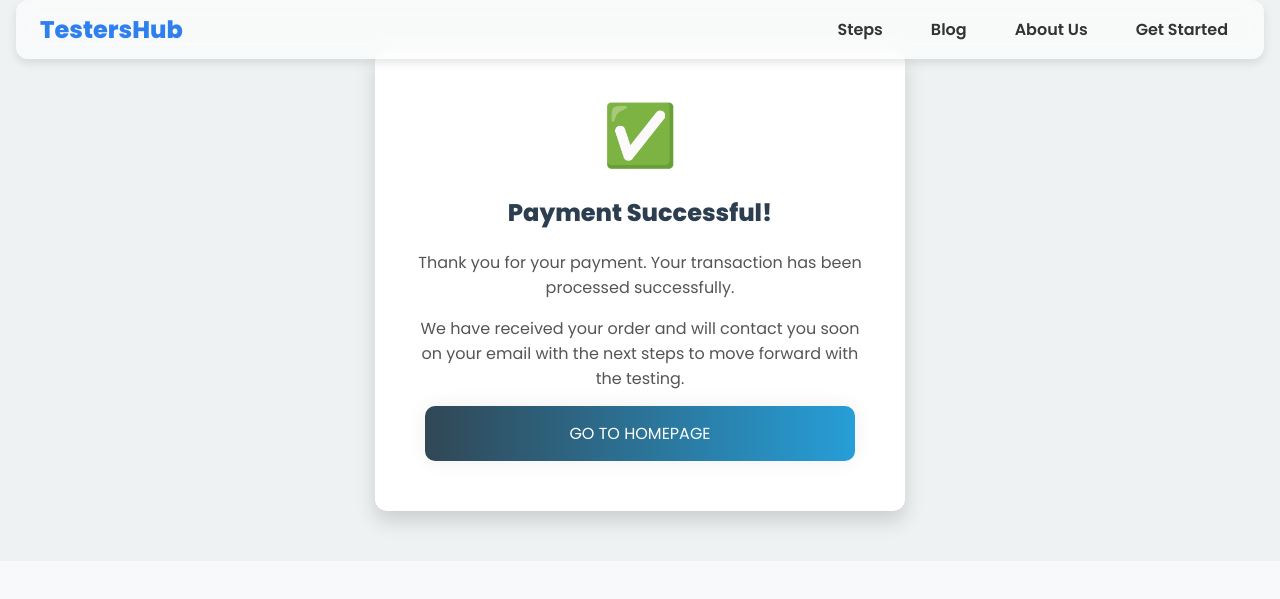
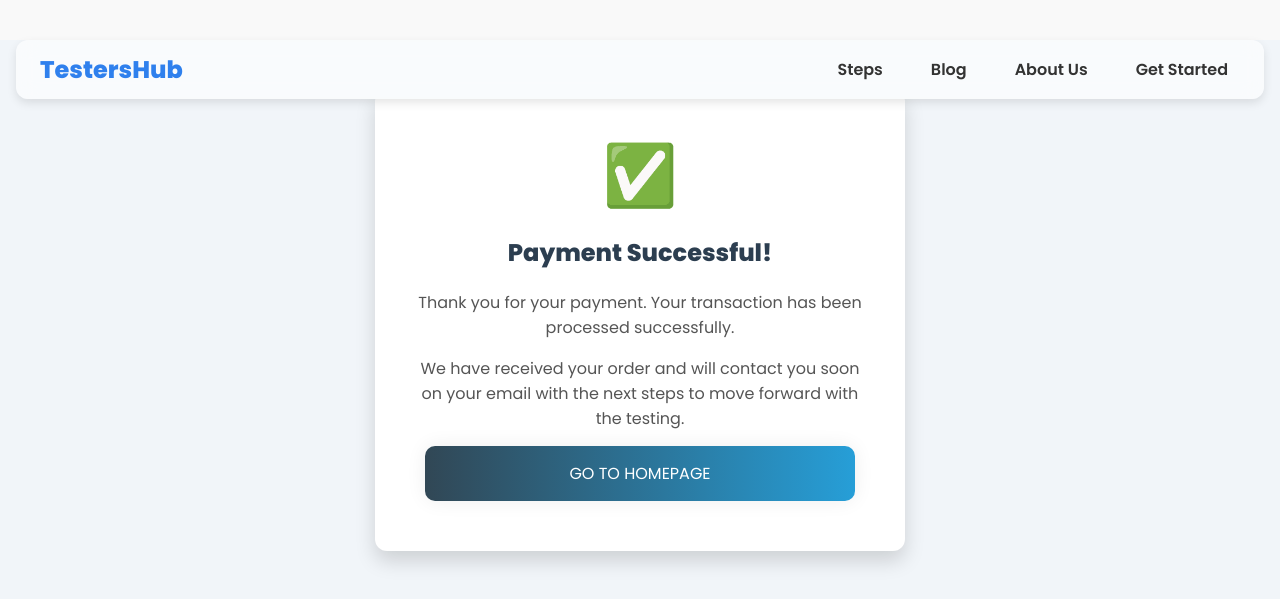
Before and after one commit to teekamsuthar/12testersgoogleplay.com, a Jekyll site: the page success.html, which Jekyll copies as it is, in a window 1280 px wide and 1400 px high. Shown: the top 599 px of the window. Built offline with Jekyll 4.4.1, drawn with Linux system fonts in a browser that asks for light colours.

Commit message:
Update success.html

```diff
--- a/success.html
+++ b/success.html
@@ -28,12 +28,13 @@
 
 /* Success Message Container */
 .container-s {
-  background-color: #eef2f3;
+    background: #f1f5f9;
     display: flex;
     justify-content: center;
     align-items: center;
     height: auto;
     padding: 50px 20px;
+    margin-top: 40px;
 }
 
 .success {
@@ -120,7 +121,13 @@
 .video-container iframe {
   border-radius: 10px;
 }
-
+.form-group input, .form-group textarea {
+    width: 94% !important;
+    padding: 12px;
+    border: 1px solid #ddd;
+    border-radius: 6px;
+    font-size: 16px;
+}
 /* Responsive Adjustments */
 @media (max-width: 768px) {
   .support-text {
@@ -129,17 +136,18 @@
 
   .container-s {
     padding: 20px;
+    margin-top: 0;
 }
-
   .success {
     margin: 50px auto;
     padding: 30px;
   }
 
   .btn {
-    width: 100%;
+    width: auto;
     padding: 12px;
   }
+
 }
 
 /* form */
@@ -241,7 +249,7 @@
   }
 
   .btn-submit {
-    width: 100%;
+    width: auto;
   }
   .container-text {
     margin: 18px;
@@ -251,6 +259,14 @@
     height: 250px;
 }
 }
+@media (max-width: 1024px) {
+  .container-text {
+    margin: 40px;
+    max-width: 1200px;
+}
+  }
+
+
 
 
 
@@ -258,7 +274,8 @@
     </head>
 
     <body>
-     <nav class="nav-bg">
+      <nav class="nav-bg" style="background: #f1f5f9;
+">
         <div class="nav">
         <div class="logo"><a href="/index.html">TestersHub</a></div>
         <div class="nav-toggle" id="nav-toggle">
```
Lines whose indentation alone changed are shown as unchanged.
